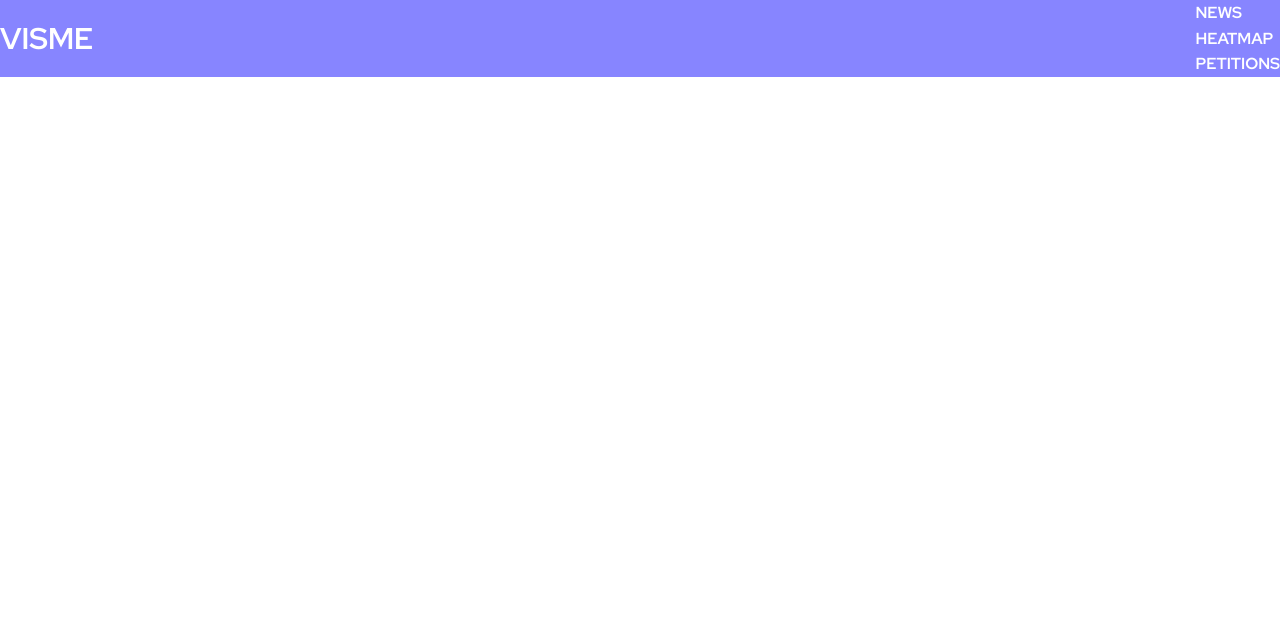
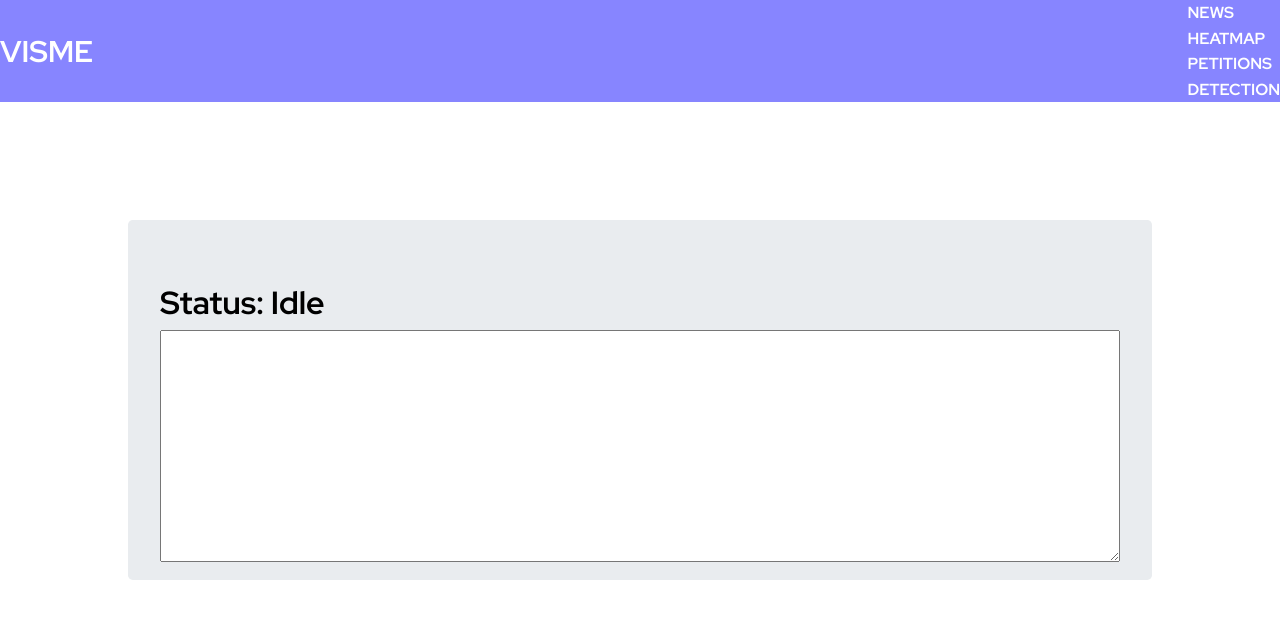
Before and after one commit to rsharmadev/VisMe, a React (Create React App) app in the folder frontend/: page /Detection in a window 1280 px wide. Shown: the top 618 px of the page. Built offline with nearby package versions, Linux system fonts and the light colour scheme.

Commit message:
edited detections

```diff
--- a/frontend/src/App.js
+++ b/frontend/src/App.js
@@ -9,6 +9,7 @@ import './index.css';
 import News from './screens/News';
 import Petitions from './screens/Petitions';
 import Heatmap from './screens/Heatmap';
+import Detection from './screens/Detection'
 
 export default function Index() {
   return (
@@ -26,6 +27,9 @@ export default function Index() {
                 <li>
                     <Link to="/Petitions">PETITIONS</Link>
                 </li>
+                <li>
+                    <Link to="/Detection">DETECTION</Link>
+                </li>
             </ul>
         </header>
 
@@ -39,6 +43,9 @@ export default function Index() {
           <Route path="/Petitions">
             <Petitions />
           </Route>
+          <Route path="/Detection">
+            <Detection />
+          </Route>
         </Switch>
       </div>
     </Router>
--- a/frontend/src/screens/Detection.js
+++ b/frontend/src/screens/Detection.js
@@ -0,0 +1,38 @@
+import React, { useState, useEffect } from 'react';
+import { Button, Jumbotron, Modal, Form } from 'react-bootstrap';
+import 'bootstrap/dist/css/bootstrap.min.css';
+import './styles/Detection.css';
+import { getByDisplayValue } from '@testing-library/react';
+
+function Detection() {
+    // Autofill stuff
+    const [areaValue, setAreaValue] = useState("");
+    const [statusValue, setStatusValue] = useState("Status: Idle")
+    const [statusColor, setStatusColor] = useState("black")
+
+    function handleChange(data) {
+        try {
+            setAreaValue(data.target.value)
+            if (areaValue.includes("instagram.com")) {
+                setStatusValue("Status: Instagram detected...")
+                setStatusColor("orange")
+            } else {
+                setStatusValue("Status: Processing...")
+                setStatusColor("blue")
+            }
+        } catch (e) {}
+    }
+
+    return (
+        <div className="App">
+            <div>
+                <Jumbotron style={{width: "80%", height: "45%", position: 'absolute', left: '50%', top: '50%', transform: 'translate(-50%, -50%)'}}>
+                    <h2 style={{color: statusColor}}>{statusValue}</h2>
+                    <textarea value={areaValue} onChange={data => handleChange(data)} style={{width: "100%", height: "100%"}} />
+                </Jumbotron>
+            </div>
+        </div>
+    );
+}
+
+export default Detection
--- a/frontend/src/screens/News.js
+++ b/frontend/src/screens/News.js
@@ -5,7 +5,6 @@ import './styles/News.css';
 
 function News() {
   const [localNews, setLocalNews] = useState([]);
-  const [globalNews, setGlobalNews] = useState([]);
   const localOptions = {
     "method": "POST",
     headers: {
@@ -17,61 +16,21 @@ function News() {
     })
   }
 
-  /*const globalOptions = {
-    "method": "POST",
-    headers: {
-      "content-type": "application/json"
-    },
-    body: JSON.stringify({
-      "query": "global activism news",
-      "location": "article",
-    })
-  }*/
-
   useEffect(() => {
     fetch("http://127.0.0.1:5000/search", localOptions)
       .then(response => response.json())
       .then(data => {
         setLocalNews(data)
       })
-      /*fetch("http://127.0.0.1:5000/search", globalOptions)
-        .then(response => response.json())
-        .then(data => {
-          test = 1
-          setGlobalNews(data)
-        })*/
   }, []);
 
   return (
     <div className="App">
-      { /*<header class="header">
-        <h1 class="logo"><a href="#">VISME</a></h1>
-        <ul class="main-nav">
-          <li><a href="#">NEWS</a></li>
-          <li><a href="#">PETITIONS</a></li>
-          <li><a href="#">ROOMS</a></li>
-          <li><a href="#">DETECTOR</a></li>
-          <li><a href="#">HEATMAP</a></li>
-        </ul>
-        </header> */}
       <i class="fas fa-angle-left"></i>
       <div>
         {localNews.map((article) => console.log(article))}
       </div>
       <div style={{display: 'flex'}}>
-        { /*<h1>Global News</h1>
-        <div style={{ overflowX: "scroll", height: "auto", width: "30%" }}>
-          { globalNews.map((article) => (
-            <Card style={{ width: 'auto', margin: 20, }}>
-              <Card.Img variant="top" src={article.image} />
-              <Card.Body>
-                <Card.Title>{article.title}</Card.Title>
-                <Card.Text>{article.text}</Card.Text>
-                <Button variant="primary">View</Button>
-              </Card.Body>
-            </Card>
-          )) }
-          </div> */}
         <h1>Local News</h1>
         <div style={{ overflowX: "scroll", height: "auto", width: "30%" }}>
           { localNews.map((article) => (
--- /dev/null
+++ b/frontend/src/screens/styles/Detection.css
@@ -0,0 +1,80 @@
+@import url("https://fonts.googleapis.com/css2?family=Red+Hat+Display:wght@700;900&display=swap");
+* {
+  box-sizing: border-box;
+}
+body {
+  font-family: "Red Hat Display";
+  line-height: 1.6;
+  margin: 0;
+  min-height: 100vh;
+}
+ul {
+  margin: 0;
+  padding: 0;
+  list-style: none;
+}
+
+h2,
+h3,
+a {
+  color: white;
+}
+
+a {
+  text-decoration: none;
+}
+
+.logo {
+  margin: 0;
+  font-size: 30px;
+  color: white;
+}
+
+.main-nav {
+  margin-top: 5px;
+}
+.logo a,
+.main-nav a {
+  padding: 3px 7px;
+  margin-left: 10px;
+  margin-right: 10px;
+  text-transform: uppercase;
+  text-align: center;
+  display: block;
+  font-size: 24px;
+}
+
+.main-nav a {
+  color: white;
+  font-size: 0.99em;
+}
+
+.main-nav a:hover {
+  color: #000000;
+}
+
+@media (min-width: 769px) {
+  .header,
+  .main-nav {
+    display: flex;
+  }
+  .header {
+    flex-direction: column;
+    align-items: center;
+    .header {
+      width: 80%;
+      margin: 0 auto;
+      max-width: 1150px;
+    }
+  }
+}
+
+@media (min-width: 1025px) {
+  .header {
+    flex-direction: row;
+    justify-content: space-between;
+  }
+}
+.header {
+  background-color: #8785ff;
+}
```
Also changed, not shown: 1 other file (tests, documents, lock files or other folders).
